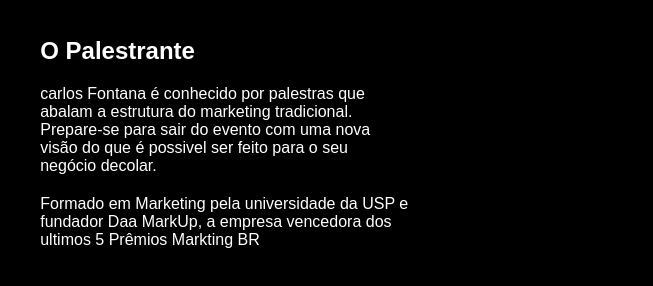
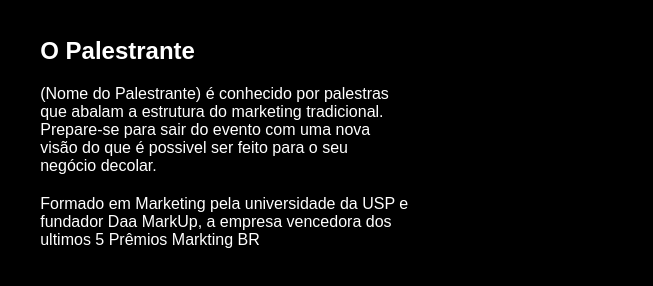
Before and after one commit to Marlonzotty/captura-de-clientes-, a plain HTML site: page index.html in a window 1280 px wide. Shown: the part 524-810 px from the top of the page, 518-1171 px from the left. Drawn offline with Linux system fonts and the light colour scheme.

Commit message:
terceiro commit

```diff
--- a/index.html
+++ b/index.html
@@ -37,7 +37,7 @@
     <img class="picture" src="./images/images/face.jpg">
      <div class="description">
         <h3>O Palestrante</h3>
-        <p>carlos Fontana é conhecido por palestras que abalam a estrutura do marketing tradicional. Prepare-se para sair do evento com uma nova visão do que é possivel ser feito para o seu negócio decolar.</p>
+        <p>(Nome do Palestrante) é conhecido por palestras que abalam a estrutura do marketing tradicional. Prepare-se para sair do evento com uma nova visão do que é possivel ser feito para o seu negócio decolar.</p>
         <p>Formado em Marketing pela universidade da USP e fundador Daa MarkUp, a empresa vencedora dos ultimos 5 Prêmios Markting BR </p>
 
 
```
